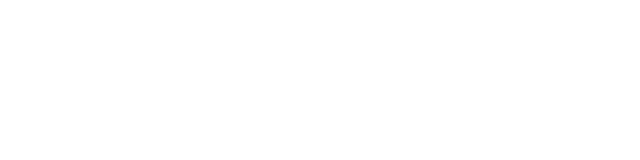
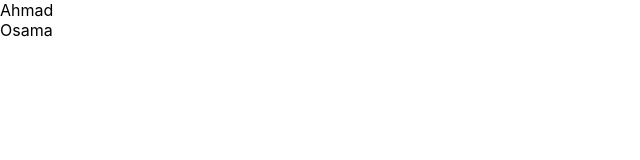
Before and after one commit to muhammadosama984/BidBuy, a React (Create React App) app in the folder BidBuy/frontend/: page /signup in a window 1280 px wide. Before the commit this address had no page. Shown: the top 160 px of the page, without its empty margins (0-640 px from the left). Built offline with nearby package versions, Linux system fonts and the light colour scheme.

Commit message:
Signup File Create

```diff
--- a/BidBuy/frontend/src/App.jsx
+++ b/BidBuy/frontend/src/App.jsx
@@ -2,12 +2,14 @@
 import './App.css';
 import { BrowserRouter as Router, Route, Routes } from 'react-router-dom';
 import Login from './components/LogIn/Login.jsx';
+import Signup from './components/Signup/Signup';
 
 function App() {
   return (
     <Router>
 
     <Routes>
+      <Route path="/signup" element={<Signup/>} />
       <Route path="/login" element={<Login/>} />
       <Route path="/" element={<Login />} />
 
--- a/BidBuy/frontend/src/components/LogIn/Login.jsx
+++ b/BidBuy/frontend/src/components/LogIn/Login.jsx
@@ -10,6 +10,7 @@
     Button,
   } from '@mui/material';
   import './Login.css';
+
 
 function Login() {
   return (
--- /dev/null
+++ b/BidBuy/frontend/src/components/Signup/Signup.jsx
@@ -0,0 +1,31 @@
+import React from 'react'
+import {
+    Box,
+    Card,
+    Grid,
+    Typography,
+    TextField,
+    InputAdornment,
+    Divider,
+    Button,
+  } from '@mui/material';
+  import './Signup.css';
+import { textTransform } from '@mui/system';
+
+
+function Signup() {
+  return (
+    <div>
+    <SignText name="Ahmad"/>
+    <SignText name="Osama"/>
+    </div>
+  )
+}
+
+function SignText(props){
+    return (
+        <div>{props.name}</div>
+    )
+}
+
+export default Signup
```
Also changed, not shown: BidBuy/frontend/src/components/Signup/Signup.css (added), 1 other file (tests, documents, lock files or other folders).
